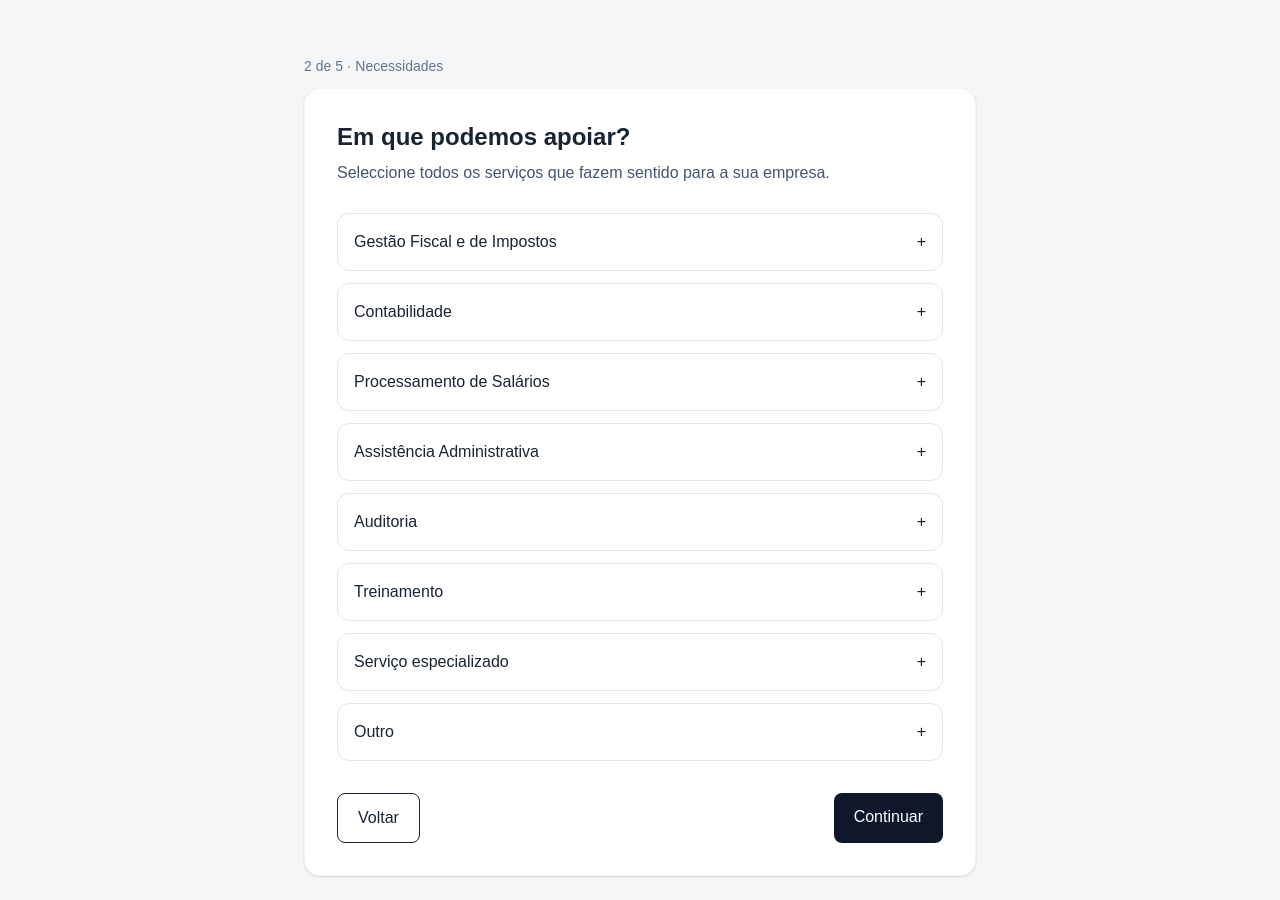
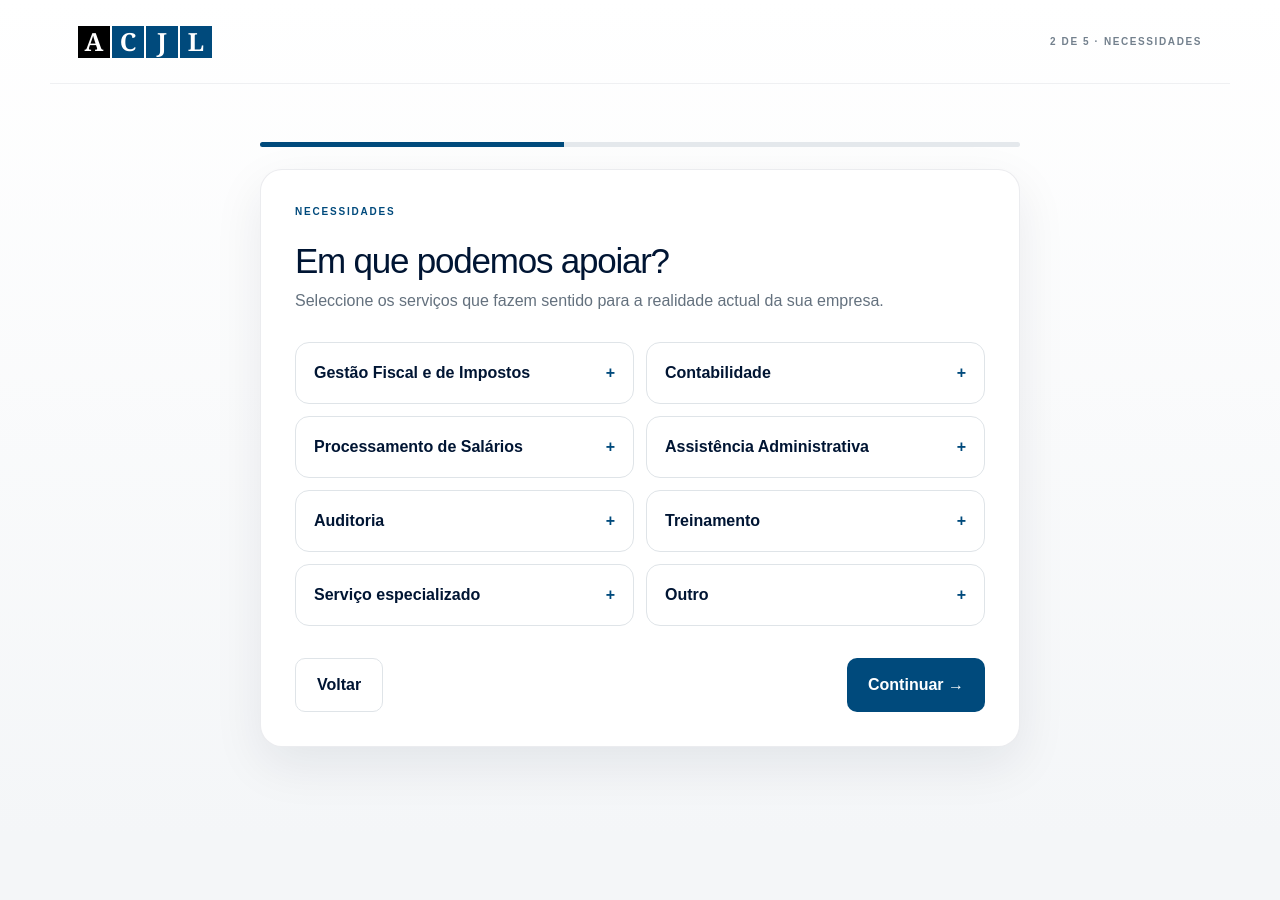
Before and after one commit to acjl-mz/acjl-onboarding, a Next.js app: page /diagnostico/necessidades in a window 1280 px wide. After the commit the page ends 835 px from the top, so only its background shows below. Built offline with nearby package versions, Linux system fonts and the light colour scheme.

Commit message:
feat: apply ACJL logo identity and brand palette

```diff
--- a/app/diagnostico/necessidades/page.tsx
+++ b/app/diagnostico/necessidades/page.tsx
@@ -1,29 +1,6 @@
 "use client";
-
+import Link from "next/link";
 import { useState } from "react";
-import Link from "next/link";
-
-const services = [
-  "Gestão Fiscal e de Impostos","Contabilidade","Processamento de Salários",
-  "Assistência Administrativa","Auditoria","Treinamento","Serviço especializado","Outro"
-];
-
-export default function NecessidadesPage() {
-  const [selected,setSelected] = useState<string[]>([]);
-  const toggle=(s:string)=>setSelected(selected.includes(s)?selected.filter(x=>x!==s):[...selected,s]);
-  return (
-    <main className="min-h-screen bg-[var(--acjl-surface)] p-6">
-      <div className="mx-auto max-w-2xl pt-8">
-        <p className="text-sm text-slate-500">2 de 5 · Necessidades</p>
-        <section className="mt-3 rounded-2xl bg-white p-8 border border-black/5 shadow-sm">
-          <h1 className="text-2xl font-semibold">Em que podemos apoiar?</h1>
-          <p className="mt-2 text-slate-600">Seleccione todos os serviços que fazem sentido para a sua empresa.</p>
-          <div className="mt-7 grid gap-3">
-            {services.map(s=><button type="button" key={s} onClick={()=>toggle(s)} className={`rounded-xl border p-4 text-left transition ${selected.includes(s)?"border-slate-900 bg-slate-50":"border-slate-200"}`}>{s}<span className="float-right">{selected.includes(s)?"✓":"+"}</span></button>)}
-          </div>
-          <div className="mt-8 flex justify-between"><Link href="/diagnostico/empresa" className="rounded-lg border px-5 py-3">Voltar</Link><Link href="/diagnostico/situacao" className="rounded-lg bg-slate-900 px-5 py-3 text-white">Continuar</Link></div>
-        </section>
-      </div>
-    </main>
-  );
-}
+import { Brand } from "@/components/Brand";
+const services=["Gestão Fiscal e de Impostos","Contabilidade","Processamento de Salários","Assistência Administrativa","Auditoria","Treinamento","Serviço especializado","Outro"];
+export default function NecessidadesPage(){const[selected,setSelected]=useState<string[]>([]);const toggle=(s:string)=>setSelected(selected.includes(s)?selected.filter(x=>x!==s):[...selected,s]);return <main className="acjl-page"><header className="acjl-top"><Brand compact/><div className="acjl-label">2 DE 5 · NECESSIDADES</div></header><div className="acjl-wrap"><div className="acjl-form"><div className="acjl-progress"><span style={{width:"40%"}}/></div><div className="acjl-card" style={{marginTop:22}}><div className="acjl-eyebrow">NECESSIDADES</div><h1>Em que podemos apoiar?</h1><p>Seleccione os serviços que fazem sentido para a realidade actual da sua empresa.</p><div className="service-grid">{services.map(s=><button type="button" key={s} onClick={()=>toggle(s)} className={"service-option"+(selected.includes(s)?" active":"")}><span className="service-title">{s}</span><span className="service-check">{selected.includes(s)?"✓":"+"}</span></button>)}</div><div className="acjl-actions"><Link className="acjl-button acjl-secondary" href="/diagnostico/empresa">Voltar</Link><Link className="acjl-button acjl-primary" href="/diagnostico/situacao">Continuar →</Link></div></div></div></div></main>}
```
